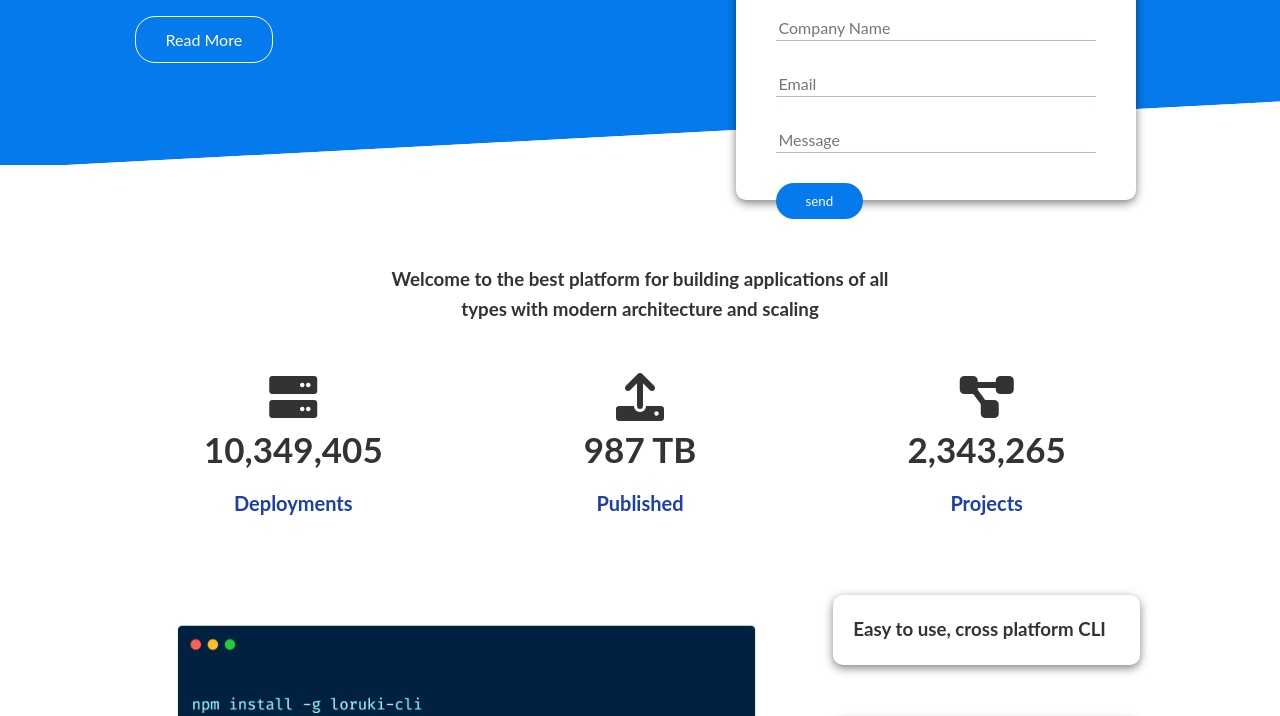
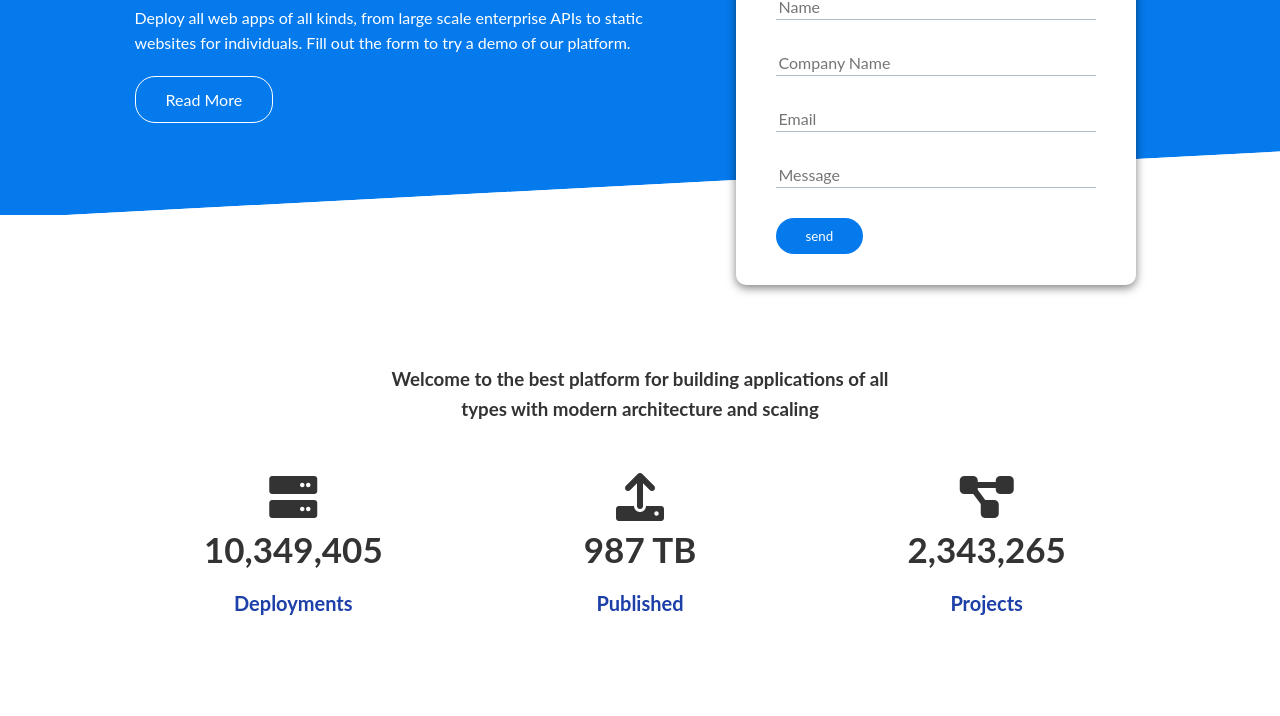
Before and after one commit to JudyTrillz/loruki, a plain HTML site: page index.html in a window 1280 px wide. Shown: the part 305-1021 px from the top of the page. Drawn offline with Linux system fonts and the light colour scheme; files whose address does not match are found by name.

Commit message:
button fix for the form

```diff
--- a/css/style.css
+++ b/css/style.css
@@ -116,7 +116,7 @@ code, pre{
 .showcase-form {
      position: relative;
      top: 60px;
-     height: 350px;
+     height: 400px;
      width: 400px;
      padding: 40px;
      z-index: 100;
@@ -153,6 +153,10 @@ code, pre{
      -webkit-transform: skewY(-3deg);
      -moz-transform: skewY(-3deg);
      -ms-transform: skewY(-3deg);
+}
+
+section .container{
+     margin-top: 50px !important;
 }
 
 /* Stats */
```
